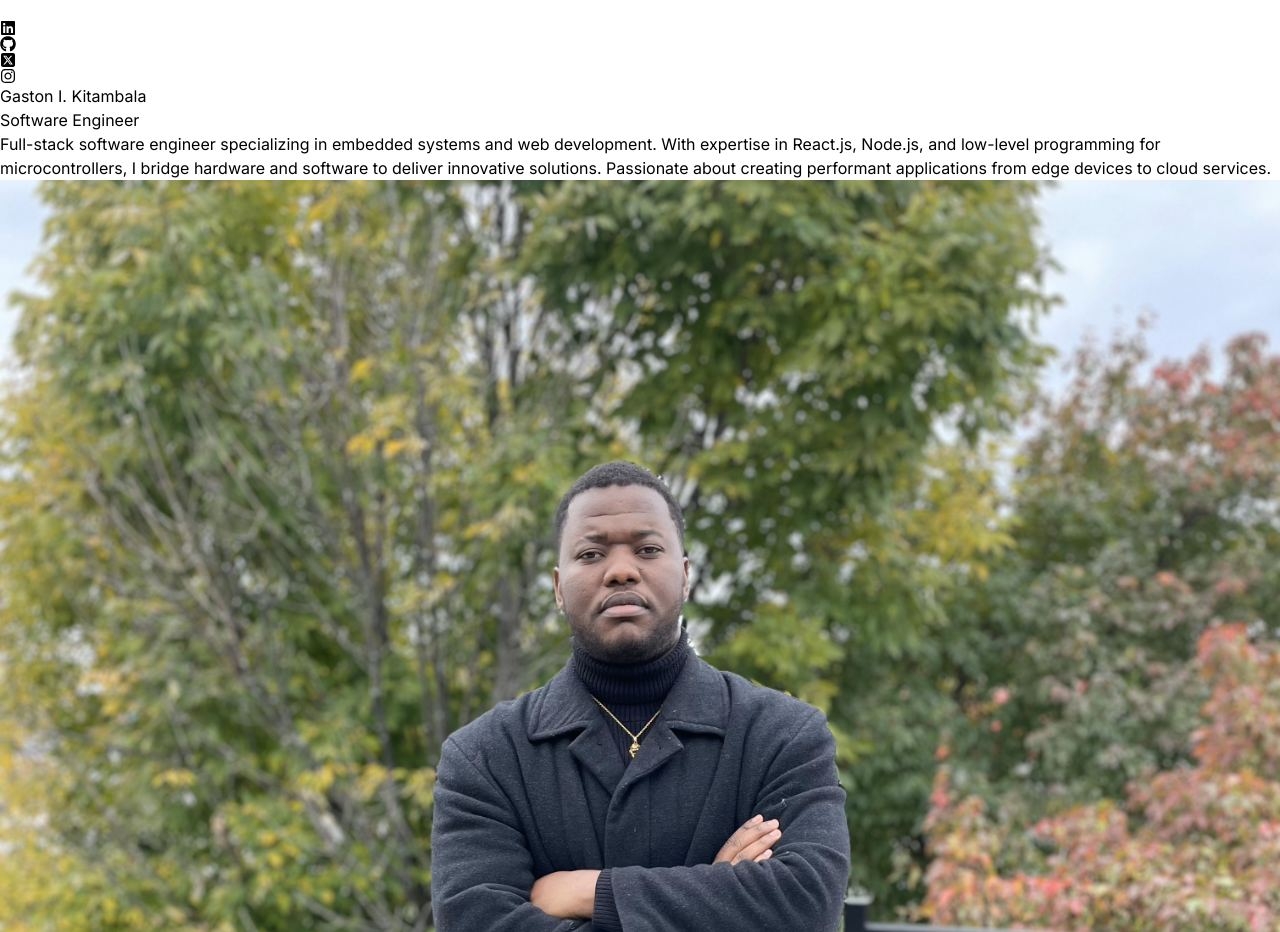
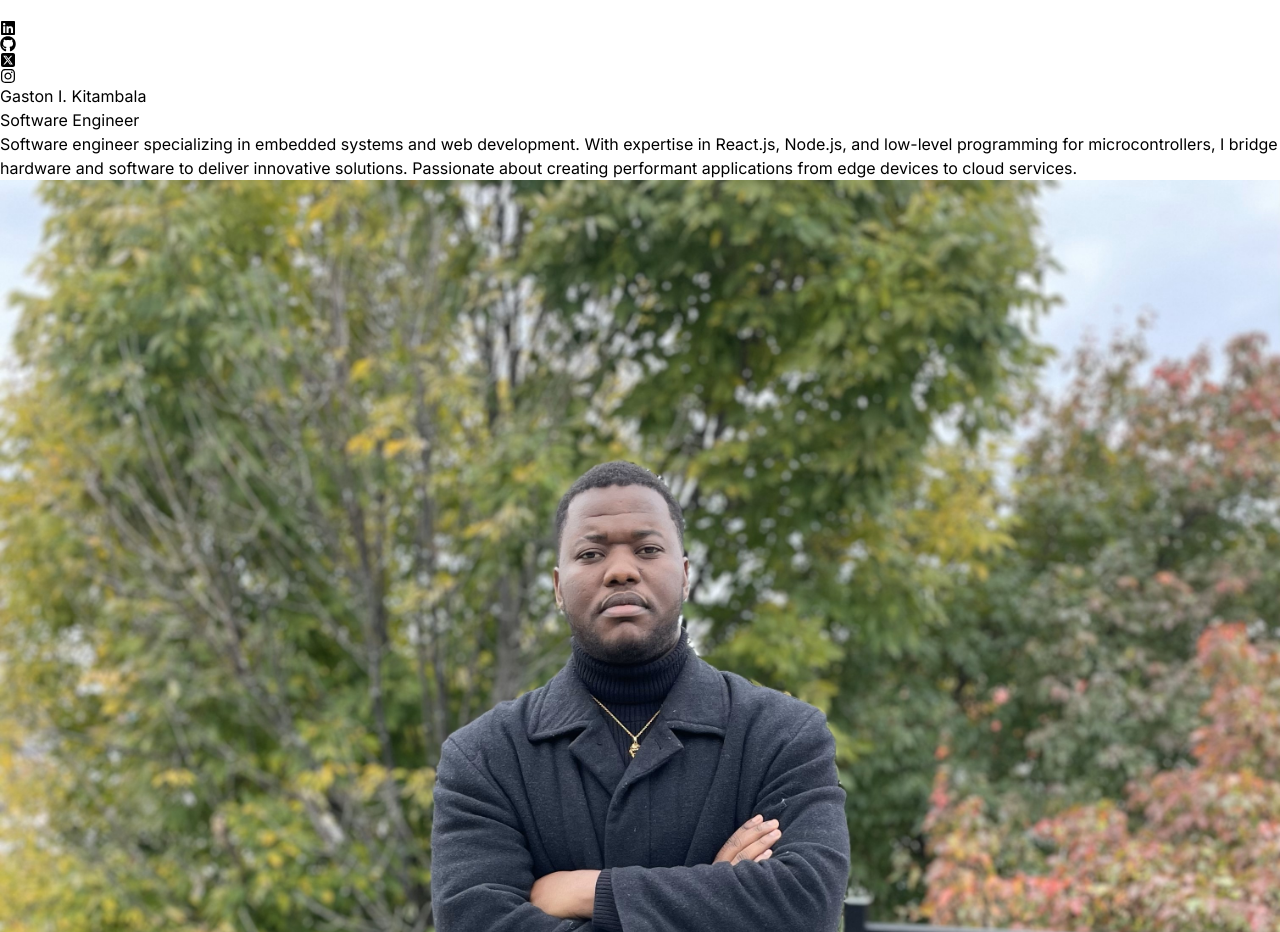
Before and after one commit to gastonkitambala/react-portfolio-gaston, a React (Vite) app: page / in a window 1280 px wide. Shown: the part 980-1912 px from the top of the page. Built offline with nearby package versions, Linux system fonts and the light colour scheme.

Commit message:
Changed hero section

```diff
--- a/src/constants/index copy.js
+++ b/src/constants/index copy.js
@@ -1,12 +1,10 @@
-
-
 import project1 from "../assets/projects/ANPR.jpg";
 import project2 from "../assets/projects/tic-tac-toe.png";
 import project3 from "../assets/projects/bookstore.png";
 import project4 from "../assets/projects/project-4.png";
 import { CgHello } from "react-icons/cg";
 
-export const HERO_CONTENT = `Full-stack software engineer specializing in embedded C and web development. From bare-metal firmware to modern web apps, I bridge hardware and software using React, Node, and low-level C programming. Passionate about building performant solutions from microcontrollers to cloud services.`;
+export const HERO_CONTENT = `Software engineer specializing in embedded C and web development. From bare-metal firmware to modern web apps, I bridge hardware and software using React, Node, and low-level C programming. Passionate about building performant solutions from microcontrollers to cloud services.`;
 
 /* export const HERO_CONTENT = `I am a passionate full stack developer with experience in crafting robust web applications and embedded systems. With a background in React.js, Node.js, C# .NET, and embedded systems, I enjoy developing full-stack solutions that enhance performance and user experience.`; */
 
--- a/src/constants/index.js
+++ b/src/constants/index.js
@@ -3,7 +3,7 @@ import project2 from "../assets/projects/tic-tac-toe.png";
 import project3 from "../assets/projects/bookstore.png";
 import project4 from "../assets/projects/project-4.png";
 
-export const HERO_CONTENT = `Full-stack software engineer specializing in embedded systems and web development. With expertise in React.js, Node.js, and low-level programming for microcontrollers, I bridge hardware and software to deliver innovative solutions. Passionate about creating performant applications from edge devices to cloud services.`;
+export const HERO_CONTENT = `Software engineer specializing in embedded systems and web development. With expertise in React.js, Node.js, and low-level programming for microcontrollers, I bridge hardware and software to deliver innovative solutions. Passionate about creating performant applications from edge devices to cloud services.`;
 
 /* export const HERO_CONTENT = `I am a passionate full-stack developer with experience in crafting robust web applications and embedded systems. With a background in React.js, Node.js, C# .NET, and embedded systems, I enjoy developing full-stack solutions that enhance performance and user experience.`; */
 
```
